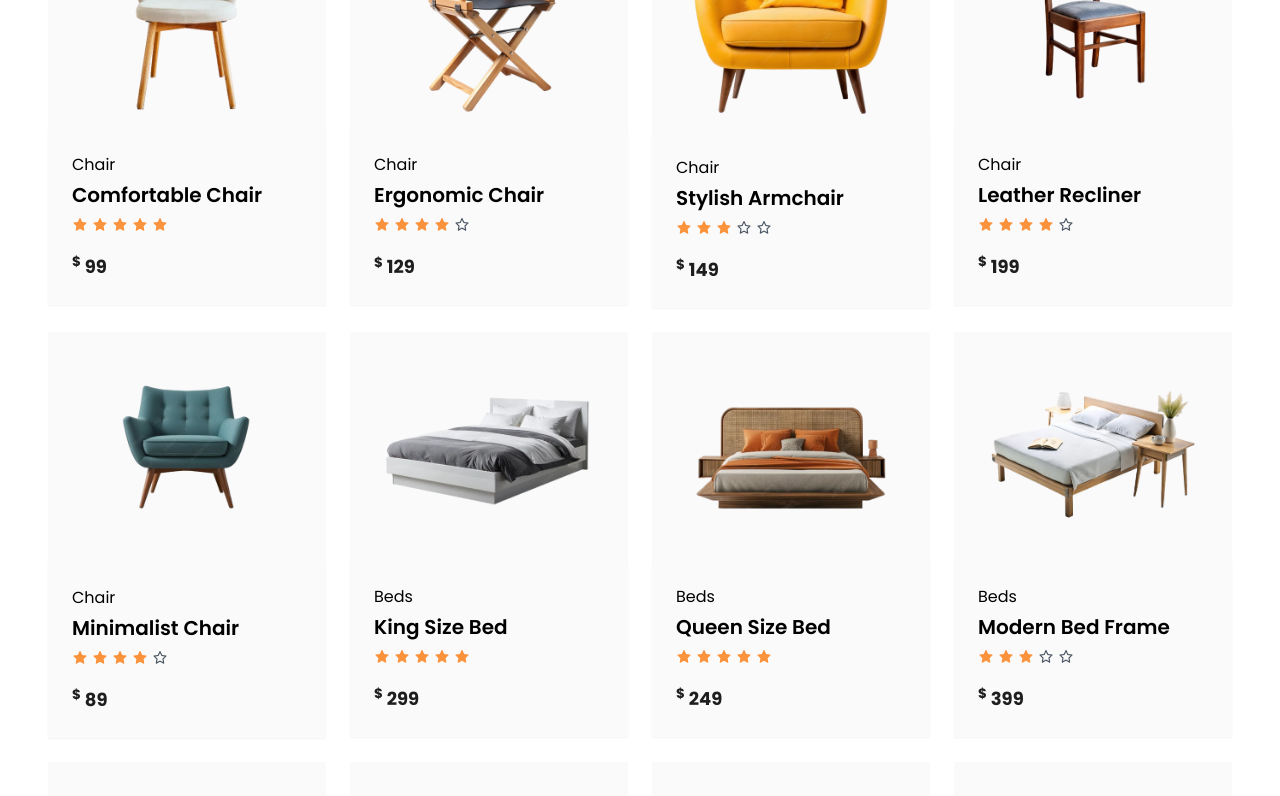
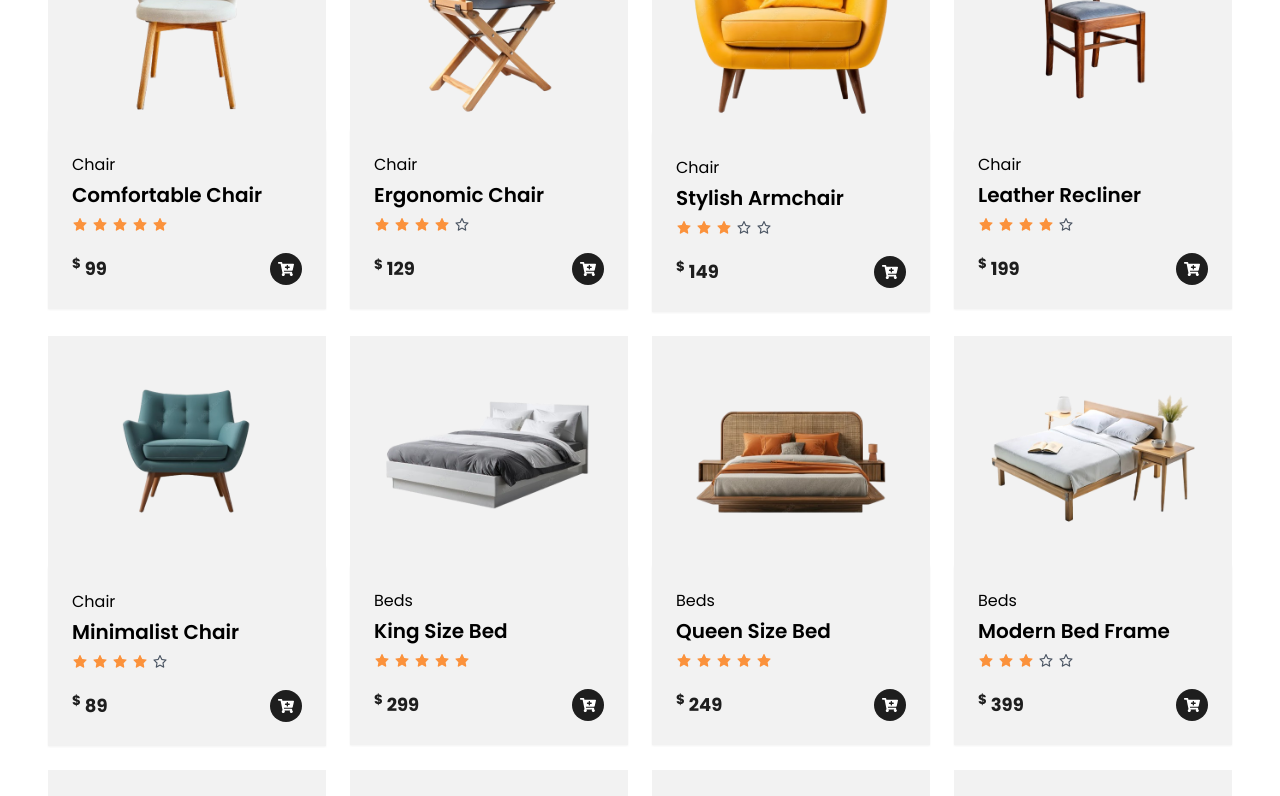
Before and after one commit to HossainRafi/Furnicom, a React (Vite) app: page / in a window 1280 px wide. Shown: the part 1600-2396 px from the top of the page. Built offline with nearby package versions, Linux system fonts and the light colour scheme.

Commit message:
add cart btn

```diff
--- a/src/pages/shop/ProductCard.jsx
+++ b/src/pages/shop/ProductCard.jsx
@@ -1,10 +1,11 @@
+import { FaCartPlus } from "react-icons/fa";
 import { Rating } from "../../components/Rating";
 import { getImgUrl } from "../../utils/getImageURL";
 
 export const ProductCard = ({ product }) => {
   return (
     <div key={product.id} className="">
-      <div className="bg-[#FAFAFA]">
+      <div className="bg-[#f2f2f2]">
         <img
           src={getImgUrl(`${product.imageUrl}`)}
           alt={product.name}
@@ -12,7 +13,7 @@ export const ProductCard = ({ product }) => {
         />
       </div>
 
-      <div className={`p-6 dark:bg-black bg-[#FAFAFA] shadow-sm`}>
+      <div className={`p-6 dark:bg-black bg-[#f2f2f2] shadow-sm`}>
         <h4 className="text-base  mb-1">{product.category}</h4>
         <h3 className="font-semibold text-xl mb-2">{product.name}</h3>
         <Rating rating={product.rating} />
@@ -20,6 +21,11 @@ export const ProductCard = ({ product }) => {
           <p className="text-secondary dark:text-white font-bold text-lg">
             <sup>$</sup> <span className="">{product.price}</span>
           </p>
+          <button
+            className="bg-secondary p-2 rounded-full text-white"
+          >
+            <FaCartPlus />
+          </button>
         </div>
       </div>
     </div>
```
